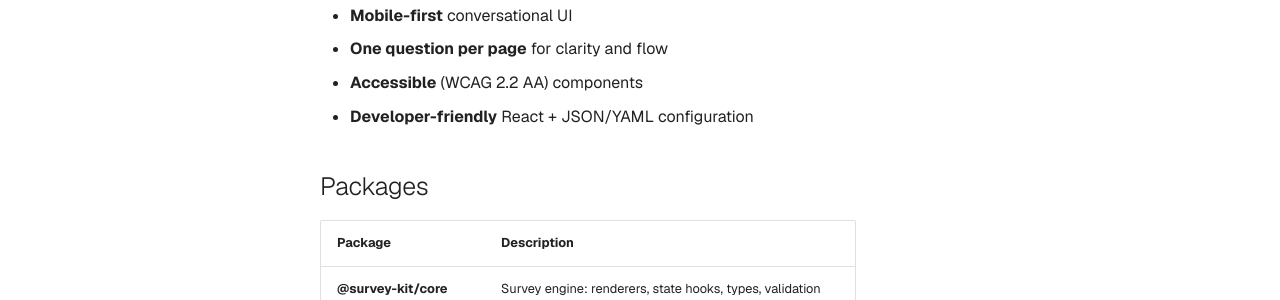
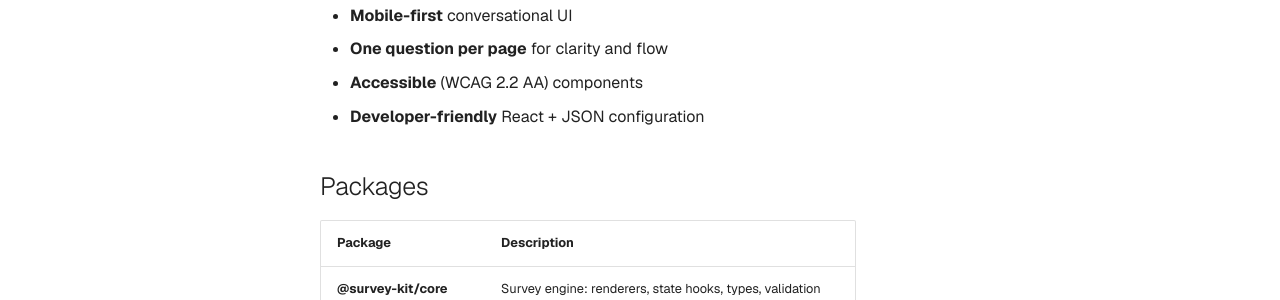
Before and after one commit to survey-kit/survey-kit, an MkDocs documentation site: the page built from docs/docs/index.md, in a window 1280 px wide and 900 px high. Shown: the part 417-717 px from the top of the window. Built offline with MkDocs 1.6.1 and Material for MkDocs 9.7.7, drawn with Linux system fonts in a browser that asks for light colours; comment, search, counter and statistics services are not loaded.

Commit message:
fix: rm YAML mention

```diff
--- a/docs/docs/index.md
+++ b/docs/docs/index.md
@@ -9,7 +9,7 @@ Survey-Kit boosts survey participation with:
 - **Mobile-first** conversational UI
 - **One question per page** for clarity and flow
 - **Accessible** (WCAG 2.2 AA) components
-- **Developer-friendly** React + JSON/YAML configuration
+- **Developer-friendly** React + JSON configuration
 
 ## Packages
 
```
Also changed, not shown: README.md, packages/core/README.md.
